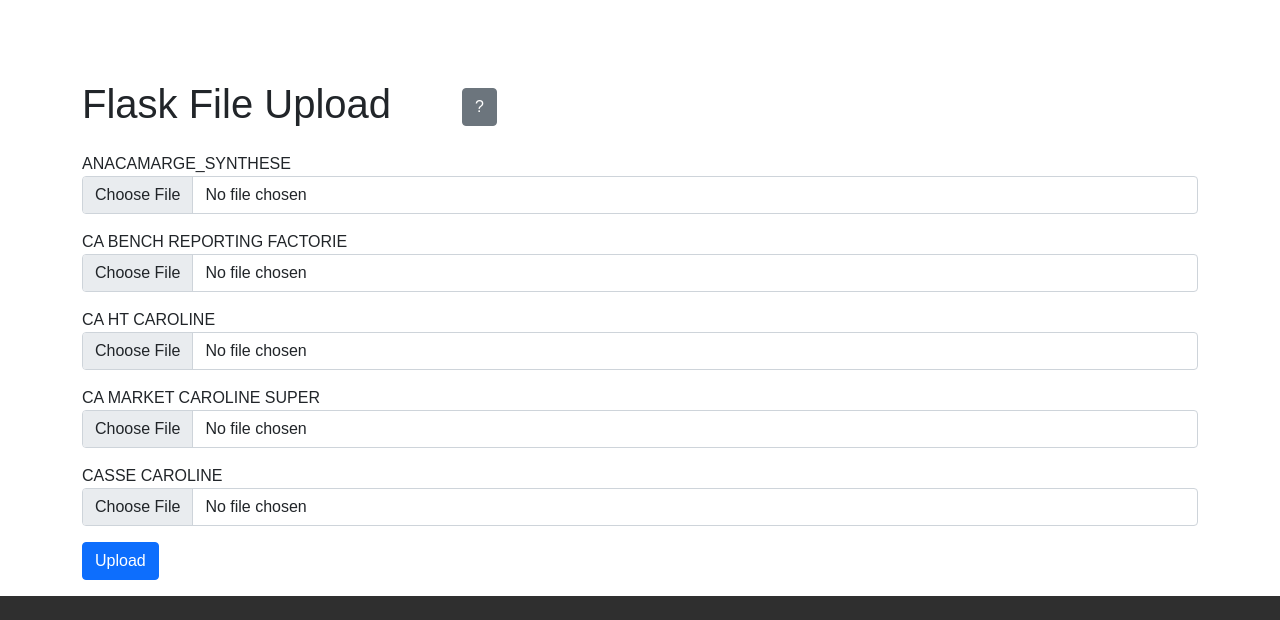
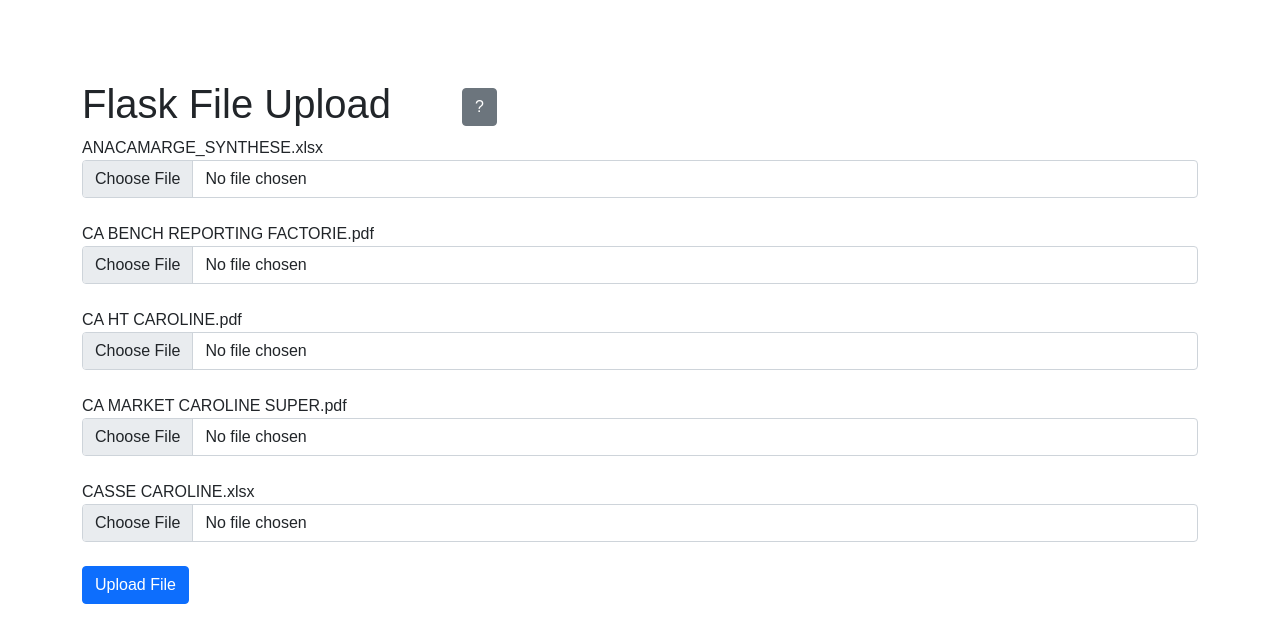
Before and after one commit to Chriss2800/Advanced_Analytics_Applied, a Flask app: page / in a window 1280 px wide. Shown: the part 640-1260 px from the top of the page. Before the commit the page ends 1236 px from the top, so only its background shows below. Run offline with Flask 3, Linux system fonts and the light colour scheme; some libraries are stand-ins or nearby versions.

Commit message:
Upload Case Caroline Finalized

```diff
--- a/Flask/app.py
+++ b/Flask/app.py
@@ -1,27 +1,33 @@
 import os
-from flask import Flask, render_template
+import pandas as pd
+
+from flask import Flask, render_template, request
 from flask_wtf import FlaskForm
-from wtforms import FileField, SubmitField
-import pandas as pd
+from flask_wtf.file import FileField, FileRequired
+from wtforms import SubmitField
+
+from excel_to_sql import ExcelToSQLite
 
 app = Flask(__name__)
 app.config['SECRET_KEY'] = 'secret'
 
 FILE_LIST = [
-    'ANACAMARGE_SYNTHESE',
-    'CA BENCH REPORTING FACTORIE',
-    'CA HT CAROLINE',
-    'CA MARKET CAROLINE SUPER',
-    'CASSE CAROLINE',
+    'ANACAMARGE_SYNTHESE.xlsx',
+    'CA BENCH REPORTING FACTORIE.pdf',
+    'CA HT CAROLINE.pdf',
+    'CA MARKET CAROLINE SUPER.pdf',
+    'CASSE CAROLINE.xlsx',
 ]
+
+excel_service = ExcelToSQLite()
 
 
 class UploadFileForm(FlaskForm):
-    num_files = 5  # Anzahl der Dateifelder
-
-    for i in range(num_files):
-        locals()[f'file{i}'] = FileField(FILE_LIST[i])
-
+    file1 = FileField(FILE_LIST[0])
+    file2 = FileField(FILE_LIST[1])
+    file3 = FileField(FILE_LIST[2])
+    file4 = FileField(FILE_LIST[3])
+    file5 = FileField(FILE_LIST[4])
     submit = SubmitField("Upload File")
 
 
@@ -32,21 +38,10 @@ def home():
     form = UploadFileForm()
 
     if form.validate_on_submit():
-        for i in range(form.num_files):
-            file_field = getattr(form, f'file{i}')
-            file = file_field.data
-            if file:
-                 for sheet_number in range(1, 7):
-                    sheet_name = f'Sheet{sheet_number}'
-                    df = pd.read_excel(file, sheet_name, header=6)
-                    df = df.loc[:, ~df.columns.str.contains(
-                        "Unnamed: 0|Unnamed: 1|Unnamed: 4|Unnamed: 6")]
-                    df.rename(columns={'Unnamed: 2': "Index"}, inplace=True)
-                    html_table = df.to_html(index=False)
-                # df = pd.read_excel(file)
+        file5 = request.files['file5']
+        excel_service.process_casse_caroline_xlsx(file5)
 
-
-    return render_template("index.html", form=form, html_table=html_table)
+    return render_template("index.html", form=form, html_table=html_table, file_list=FILE_LIST)
 
 
 if __name__ == '__main__':
--- a/Flask/templates/index.html
+++ b/Flask/templates/index.html
@@ -17,14 +17,27 @@
             </div>
         </div>
         <div class="row ">
-            <form class="form-inline " method="post " enctype="multipart/form-data ">
-                {{ form.hidden_tag() }} {% for field in form if 'file' in field.name %}
-                <div class="form-group mt-3 ">
-                    <label for="{{ field.id }} " class="sr-only ">{{ field.label }}</label> {{ field(class="form-control ") }}
-                </div>
-                {% endfor %}
+            <form method="POST" enctype="multipart/form-data">
+                {{ form.hidden_tag() }}
 
-                <button type="submit " class="btn btn-primary mt-3 ">Upload</button>
+                <!-- File Upload Fields -->
+                <label for="{{ form.file1.id }}">{{ file_list[0] }}</label> {{ form.file1(class="form-control") }}
+                <br>
+
+                <label for="{{ form.file2.id }}">{{ file_list[1] }}</label> {{ form.file2(class="form-control") }}
+                <br>
+
+                <label for="{{ form.file3.id }}">{{ file_list[2] }}</label> {{ form.file3(class="form-control") }}
+                <br>
+
+                <label for="{{ form.file4.id }}">{{ file_list[3] }}</label> {{ form.file4(class="form-control") }}
+                <br>
+
+                <label for="{{ form.file5.id }}">{{ file_list[4] }}</label> {{ form.file5(class="form-control") }}
+                <br>
+
+                <!-- Submit Button -->
+                {{ form.submit(class="btn btn-primary") }}
             </form>
         </div>
     </div>
```
Also changed, not shown: Flask/excel_to_sql.py (+13 -12 lines), Flask/database.db (added), database.db (deleted).
